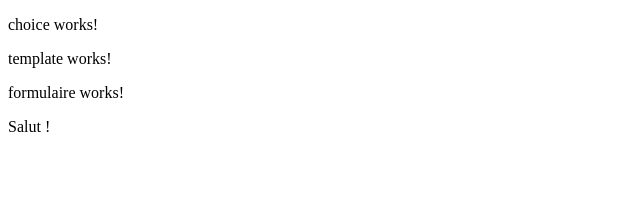
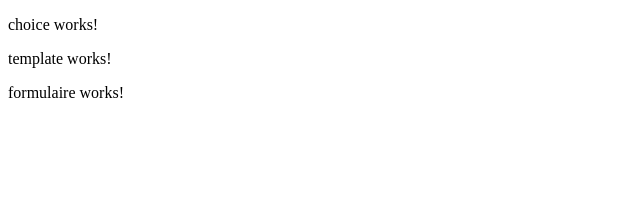
Before and after one commit to Charcrede/wolves, an Angular app: page / in a window 1280 px wide. Shown: the top 208 px of the page, without its empty margins (0-640 px from the left). Built offline with nearby package versions, Linux system fonts and the light colour scheme.

Commit message:
suppression

```diff
--- a/src/app/main/main.component.html
+++ b/src/app/main/main.component.html
@@ -3,5 +3,3 @@
     <app-template></app-template>
     <app-formulaire></app-formulaire>
 </div>
-
-<p>Salut !</p>
```
